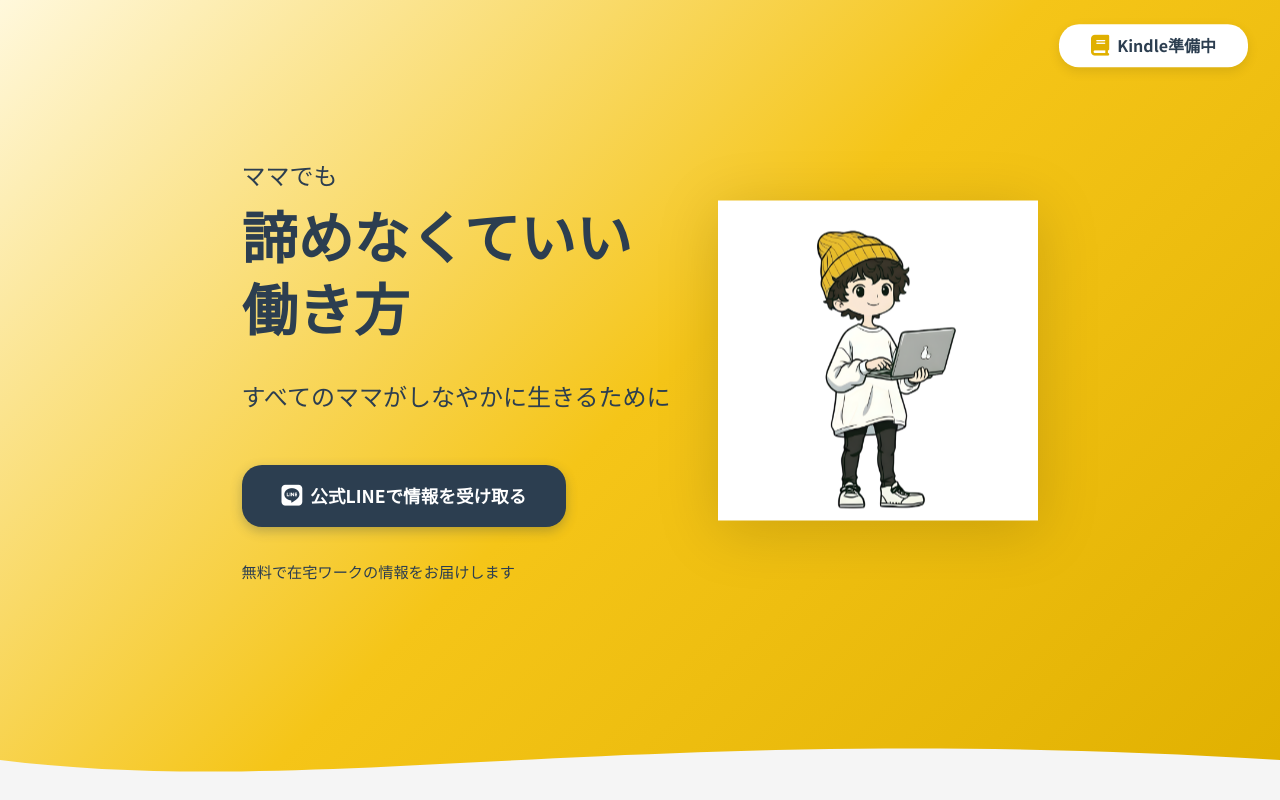
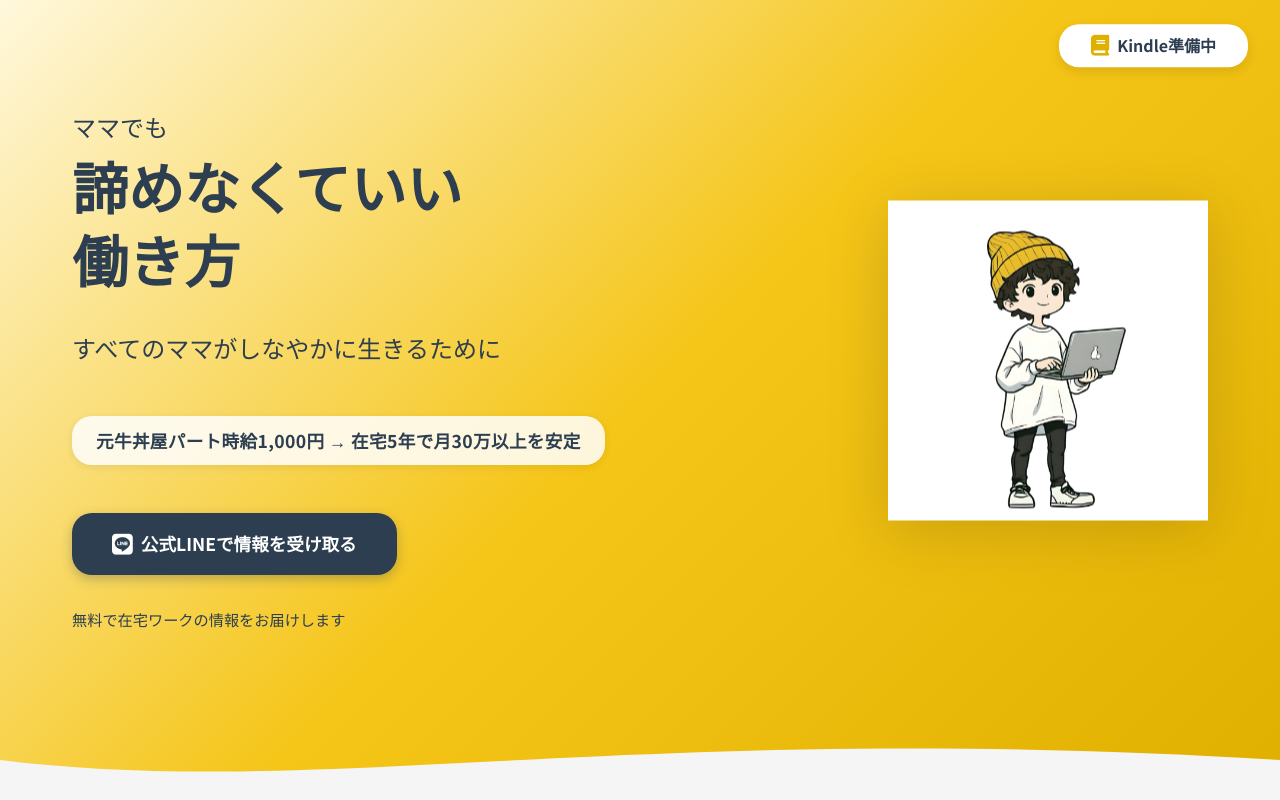
Before and after one commit to oyuwarilife/oyuwari-lp, a plain HTML site: page index.html in a window 1280 px wide. Shown: the top 800 px of the page. Drawn offline with Linux system fonts and the light colour scheme; a web font is replaced by a local one.

Commit message:
feat: Heroにbefore→after変化コピーを追加
Co-Authored-By: Claude Opus 4.6 <noreply@anthropic.com>

```diff
--- a/index.html
+++ b/index.html
@@ -28,6 +28,7 @@
                     諦めなくていい<br>働き方
                 </h1>
                 <p class="hero-description">すべてのママがしなやかに生きるために</p>
+                <p class="hero-transformation">元牛丼屋パート時給1,000円 → 在宅5年で月30万以上を安定</p>
                 <a href="https://lin.ee/KMtttC6" class="cta-button primary" target="_blank" rel="noopener noreferrer">
                     <i class="fa-brands fa-line"></i>
                     公式LINEで情報を受け取る
--- a/styles.css
+++ b/styles.css
@@ -145,6 +145,19 @@ body {
     color: var(--navy);
     margin-bottom: var(--spacing-lg);
     font-weight: 500;
+}
+
+.hero-transformation {
+    display: inline-block;
+    background: rgba(255, 255, 255, 0.85);
+    padding: 0.6rem 1.5rem;
+    border-radius: var(--radius-lg);
+    font-size: 1.1rem;
+    font-weight: 700;
+    color: var(--navy);
+    margin-bottom: var(--spacing-lg);
+    box-shadow: 0 2px 8px rgba(0, 0, 0, 0.08);
+    letter-spacing: 0.02em;
 }
 
 .hero-note {
```
